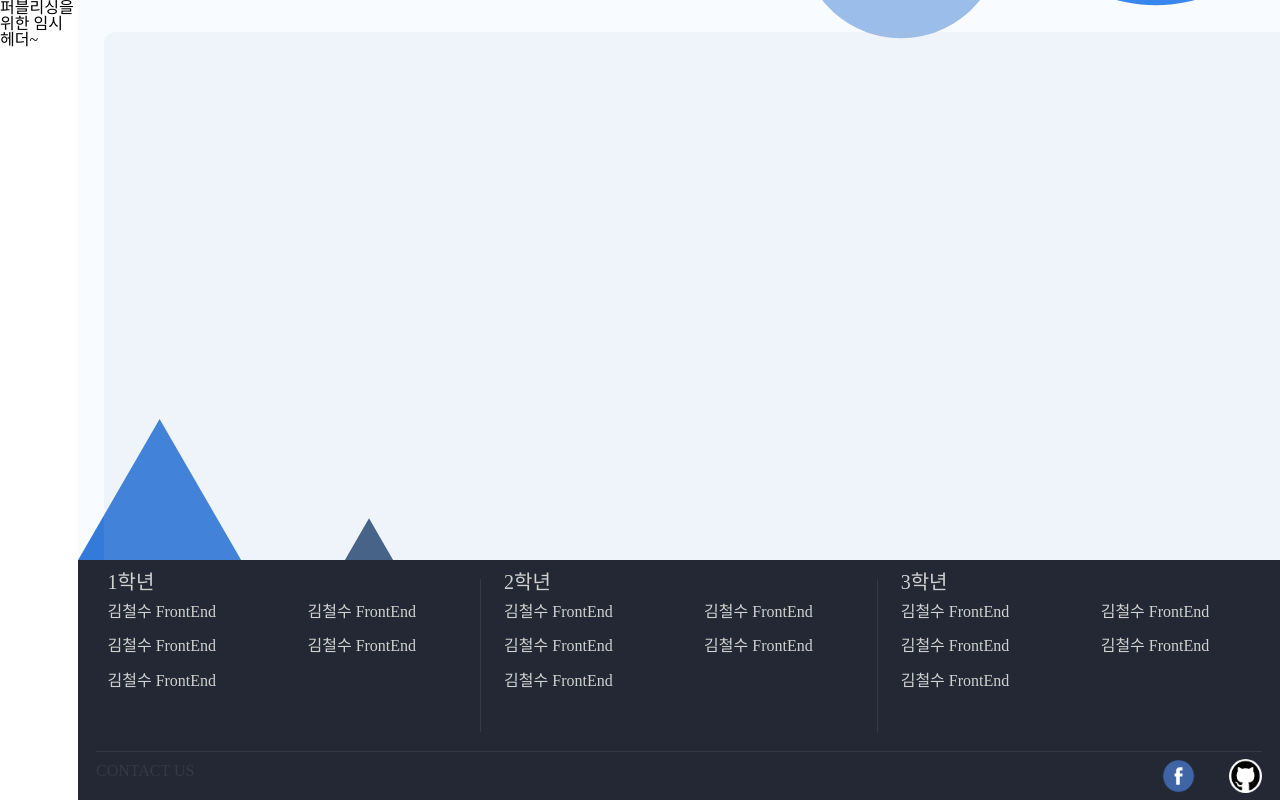
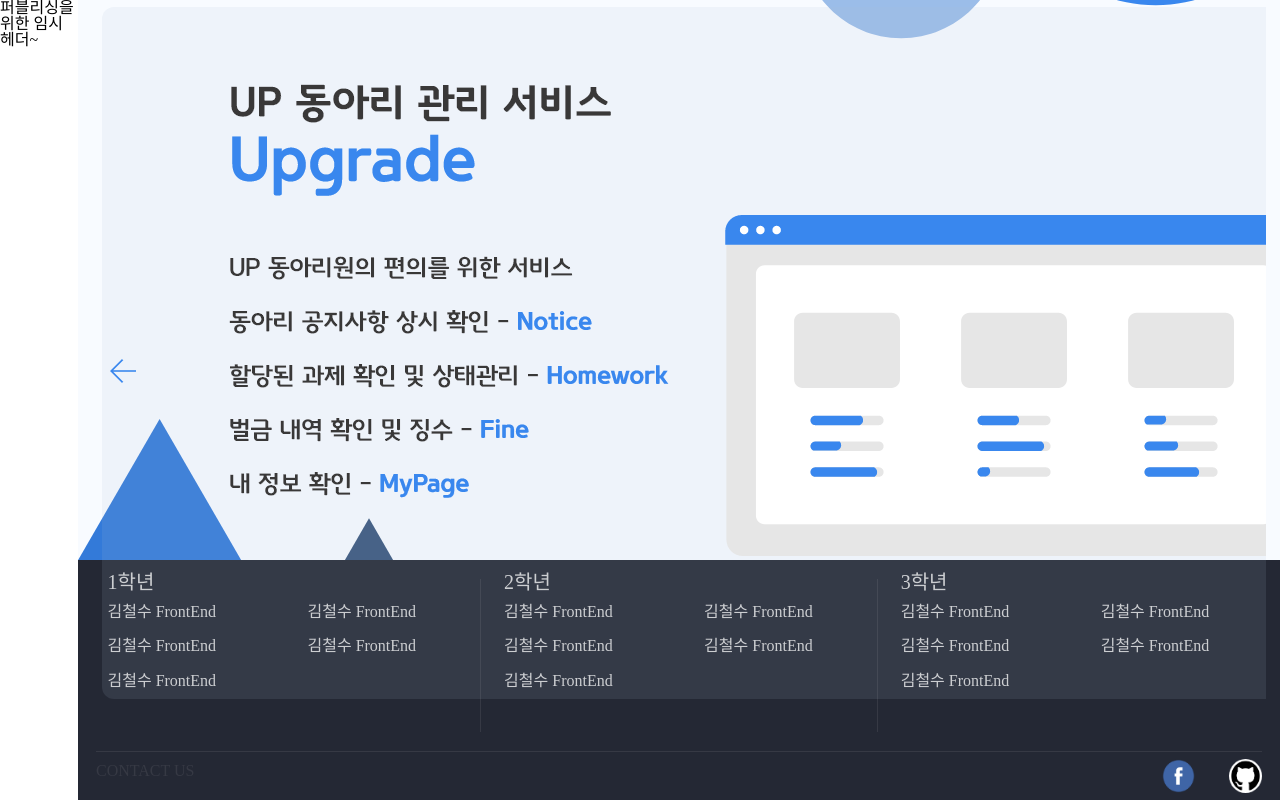
Before and after one commit to DSM-Upgrade/Client, a React app: page / in a window 1280 px wide. Shown: the top 800 px of the page. Built offline with nearby package versions, Linux system fonts and the light colour scheme.

Commit message:
[FEAT]<component/~/Main.js> Add Slide

```diff
--- a/src/component/Main/Main.js
+++ b/src/component/Main/Main.js
@@ -3,6 +3,7 @@ import * as S from './style';
 import { mainBackground } from '../../assets/main';
 import Header from "../Header/Header";
 import Footer from "./Footer/Footer";
+import Slider from './Slide/Slider';
 
 const Main = () => {
   return (
@@ -11,7 +12,9 @@ const Main = () => {
       <S.Container>
           <S.Inner>
             <S.BackgroundImg img={mainBackground}></S.BackgroundImg>
-            <S.Glass></S.Glass>
+            <S.SlideWrapper>
+              <Slider />
+            </S.SlideWrapper>
           </S.Inner>
           <Footer />
       </S.Container>
--- a/src/component/Main/Slide/Slide.js
+++ b/src/component/Main/Slide/Slide.js
@@ -1,11 +1,12 @@
 import React from 'react';
+import styled from 'styled-components';
 
-const Slide = () => {
+export default function Slide({ img }) {
   return (
-    <div>
-
-    </div>
+    <Img src={img} />
   );
 };
 
-export default Slide;
+const Img = styled.img`
+
+`
--- a/src/component/Main/Slide/Slider.js
+++ b/src/component/Main/Slide/Slider.js
@@ -0,0 +1,73 @@
+import React, { useState,useEffect,useRef } from 'react';
+import Slide from './Slide';
+import styled from 'styled-components';
+import {mainSlide} from '../../../assets/main';
+import {mainSlideNotice} from '../../../assets/main';
+import {mainSlideHomework} from '../../../assets/main';
+import {mainSlideFine} from '../../../assets/main';
+import {mainSlideMypage} from '../../../assets/main';
+import {leftArrow} from '../../../assets/main';
+import {rightArrow} from '../../../assets/main';
+
+const Container = styled.div`
+  width: 96.8%;
+  margin-top: 7px;
+  margin-left: 24px;
+  overflow: hidden;
+  z-index: 10;
+`
+
+const SliderContainer = styled.div`
+  display: flex;
+  width: 100%;
+`
+
+const Button = styled.img`
+  position: absolute;
+  width: 26px;
+  height: 27px;
+  margin-top: 350px;
+  margin-left: 8px;
+  z-index: 10;
+`
+
+const TOTAL_SLIDES = 4;
+export default function Slider() {
+  const [currentSlide,setCurrentSlide] = useState(0);
+  const slideRef = useRef(null);
+
+  const nextSlide = () => {
+    if(currentSlide >= TOTAL_SLIDES){
+      setCurrentSlide(0);
+    } else {
+      setCurrentSlide(currentSlide + 1);
+    }
+  };
+
+  const prevSlide = () => {
+    if(currentSlide === 0){
+      setCurrentSlide(TOTAL_SLIDES);
+    } else {
+      setCurrentSlide(currentSlide - 1);
+    }
+  }
+
+  useEffect(() => {
+    slideRef.current.style.transition = "all 0.5s ease-in-out";
+    slideRef.current.style.transform = `translateX(-${currentSlide}00%)`;
+  }, [currentSlide]);
+
+  return(
+    <Container>
+      <Button onClick={prevSlide} src={leftArrow}/>
+        <SliderContainer ref={slideRef}>
+          <Slide img={mainSlide}/>
+          <Slide img={mainSlideNotice}/>
+          <Slide img={mainSlideHomework}/>
+          <Slide img={mainSlideFine}/>
+          <Slide img={mainSlideMypage}/>
+        </SliderContainer>
+      <Button onClick={nextSlide} src={rightArrow} style={{marginLeft:1480, marginTop:-350}}/>
+    </Container>
+  )
+}
--- a/src/component/Main/style.js
+++ b/src/component/Main/style.js
@@ -5,6 +5,7 @@ export const Main = styled.div`
 `
 
 export const Container = styled.div`
+  display: block;
   position: relative;
   width: 97.5rem;
   height :100vh;
@@ -18,18 +19,17 @@ export const Inner = styled.div`
 `
 
 export const BackgroundImg = styled.div`
+  position: relative;
   width: 100%;
   height: 100%;
   background: #f8fbff url(${(props) => props.img}) no-repeat 50% 80%;
 `;
 
-export const Glass = styled.div`
+export const SlideWrapper = styled.div`
+  width: 100%;
+  height: 100vh;
   position: absolute;
-  width: 94rem;
-  height: 40rem;
-  background: #AEB9D4;
-  opacity: 0.12;
-  top:0;
-  margin: 32px 26px;
-  border-radius: 12px;
+  top: 0;
+  display: flex;
+  margin: 0 auto;
 `
```
